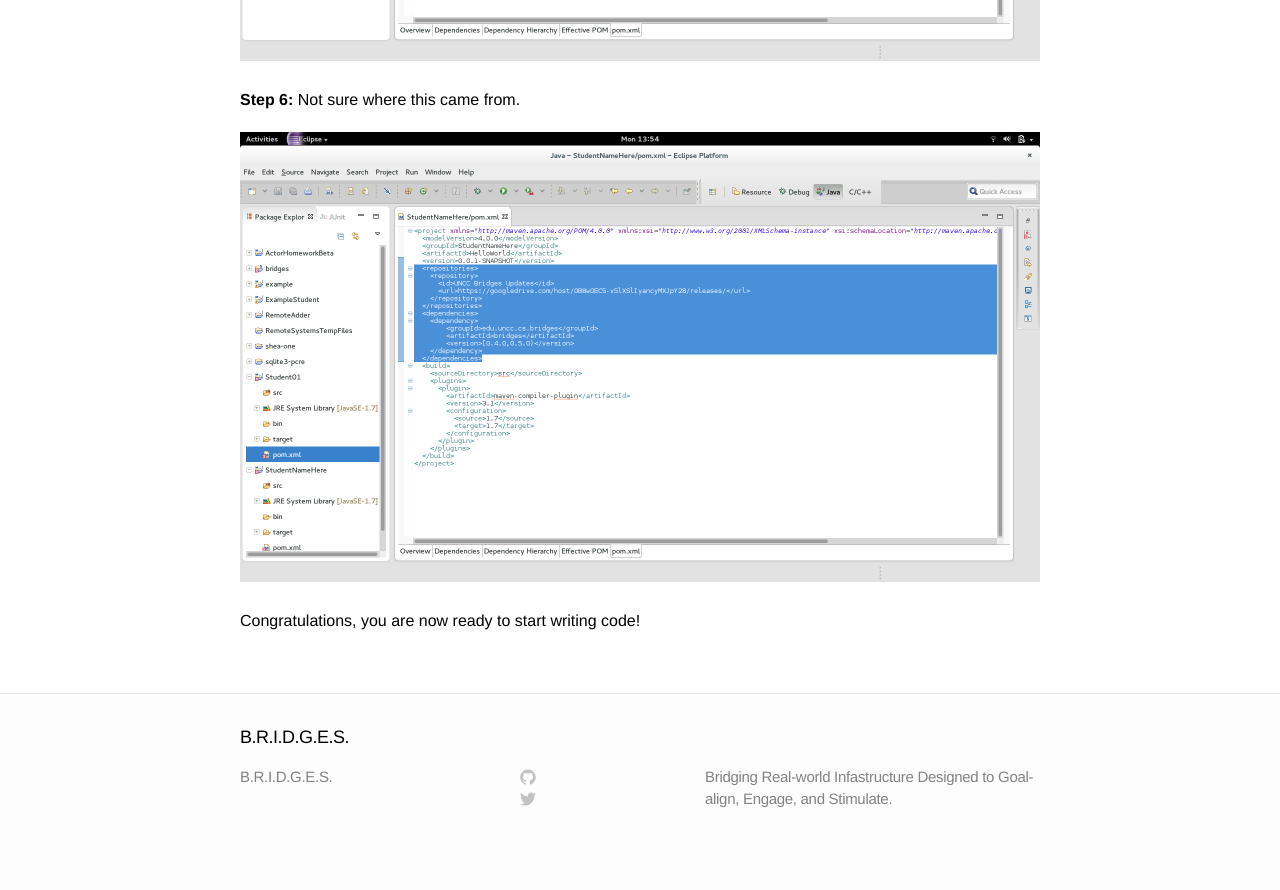
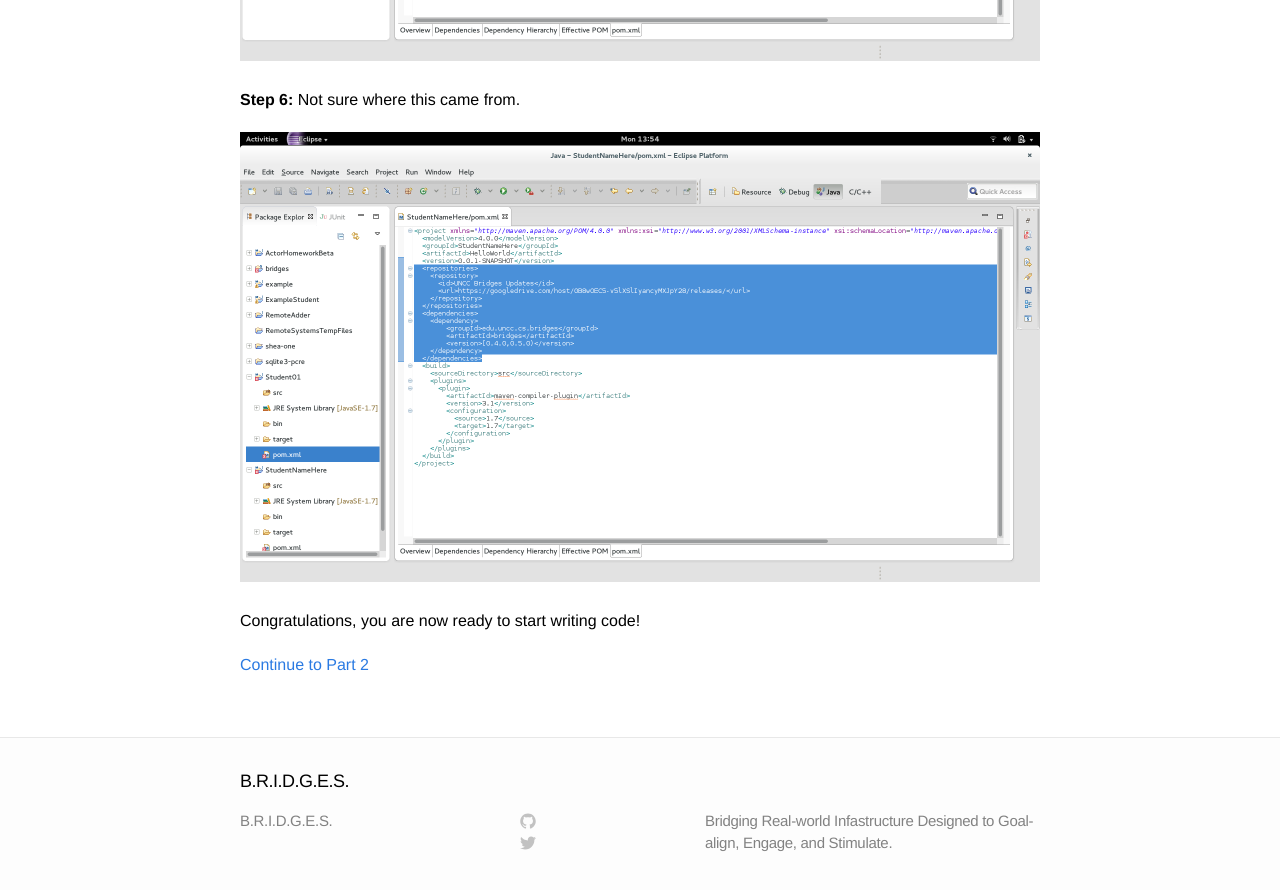
Before and after one commit to Dismembered/Dismembered.github.io, a Jekyll site: the page built from _posts/2014-06-23-HelloWorld-Tutorial_part1.markdown, in a window 1280 px wide and 900 px high, scrolled down 3009 px. Shown: the top 890 px of the window. Built offline with Jekyll 4.4.1, drawn with Linux system fonts in a browser that asks for light colours; before the commit the page ends 3865 px from its top, so only the background shows below that.

Commit message:
Update 2014-06-23-HelloWorld-Tutorial_part1.markdown

```diff
--- a/_posts/2014-06-23-HelloWorld-Tutorial_part1.markdown
+++ b/_posts/2014-06-23-HelloWorld-Tutorial_part1.markdown
@@ -43,3 +43,5 @@ Not sure where this came from.
 ![drawing](/images/screenshot_5.png)
 
 Congratulations, you are now ready to start writing code!
+
+[Continue to Part 2](/posts/2014-06-23-HelloWorld-Tutorial_part2.markdown)
```
